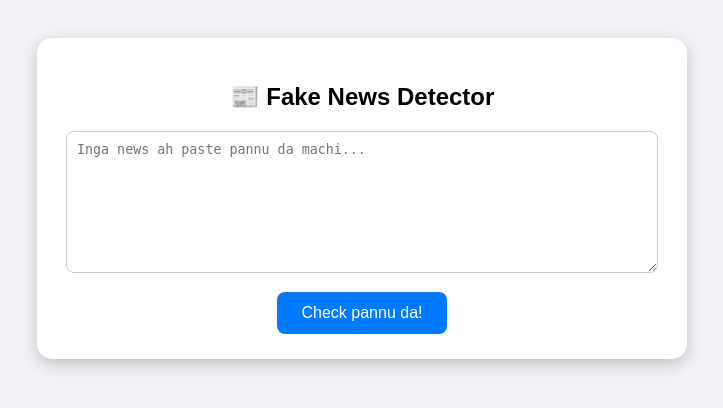
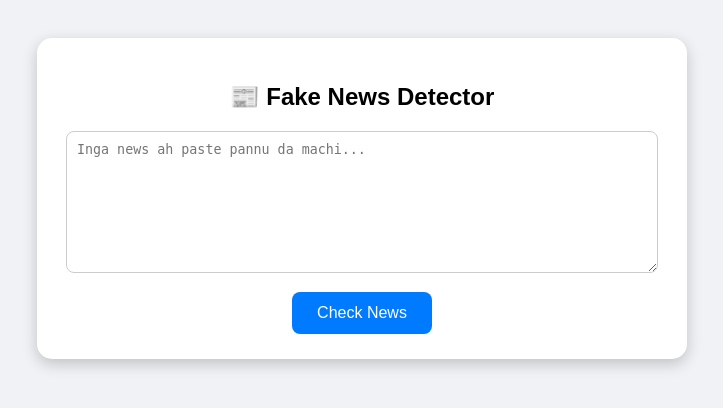
Before and after one commit to abinadha2007-prog/fake-news-detector, a Flask app: page / in a window 1280 px wide. Shown: the top 408 px of the page, without its empty margins (278-1001 px from the left). Run offline with Flask 3, Linux system fonts and the light colour scheme.

Commit message:
Update index.html

```diff
--- a/templates/index.html
+++ b/templates/index.html
@@ -17,7 +17,7 @@
         <h2>📰 Fake News Detector</h2>
         <form method="POST">
             <textarea name="news" placeholder="Inga news ah paste pannu da machi...">{{ news_text }}</textarea><br>
-            <button type="submit">Check pannu da!</button>
+            <button type="submit">Check News </button>
         </form>
 
         {% if result %}
```
